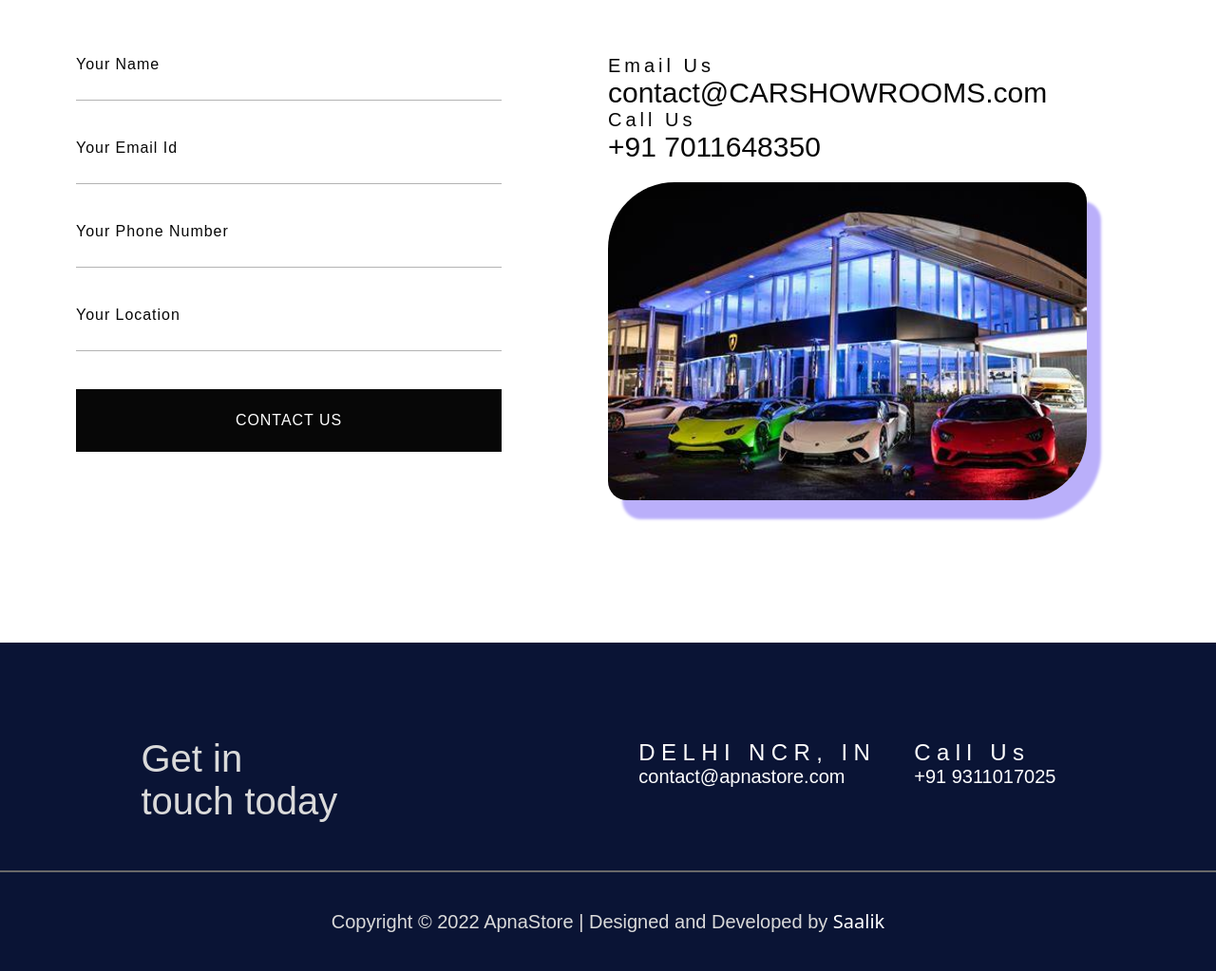
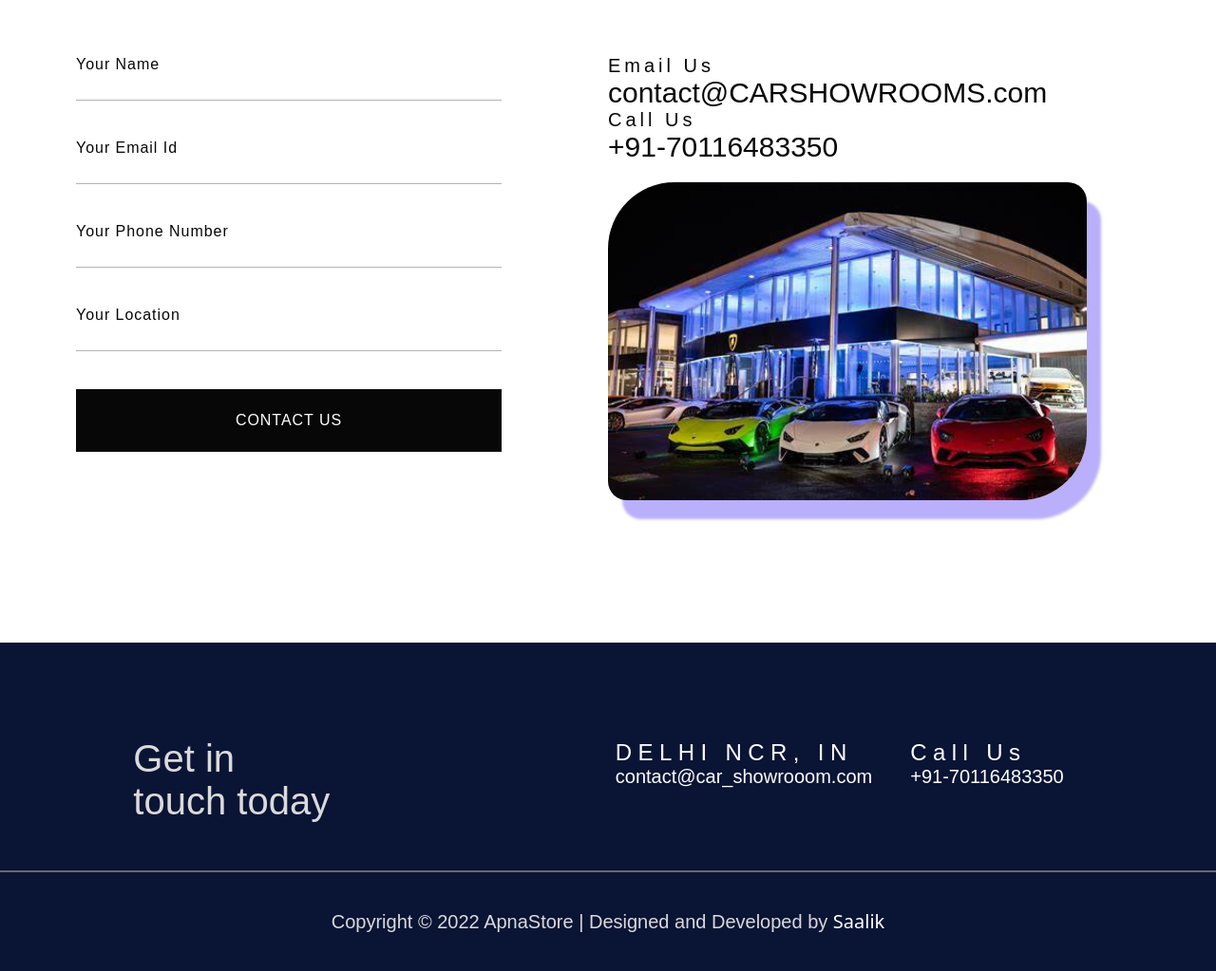
Before and after one commit to aghgjhskwjkk/CARSHOWROOMS, a plain HTML site: page contact.html in a window 1280 px wide. Shown: the part 320-1343 px from the top of the page at 95% size. Drawn offline with Linux system fonts and the light colour scheme; a web font is replaced by a local one.

Commit message:
Update contact.html

```diff
--- a/contact.html
+++ b/contact.html
@@ -463,13 +463,13 @@ input[type=number]::placeholder {
                             <div class="emailContainer">
                                 <p>Email Us</p>
                                 <div>
-                                    <a href="mailto:contact@apnastore.com">contact@CARSHOWROOMS.com</a>
+                                    <a href="#">contact@CARSHOWROOMS.com</a>
                                 </div>
                             </div>
                             <div class="callContainer">
                                 <p>Call Us</p>
                                 <div>
-                                    <a href="tel:+91-9311017025">+91 7011648350</a>
+                                    <a href="+91-70116483350">+91-70116483350</a>
                                 </div>
                             </div>
                         </div>
@@ -489,14 +489,14 @@ input[type=number]::placeholder {
                 <div class="footerUpperPart_right">
                     <div class="footerUpperPart_right_Column">
                         <h3>DELHI NCR, IN</h3>
-                        <a href="mailto:contact@apnastore.com">
-                            <div class="footerUpperPart_text">contact@apnastore.com</div>
+                        <a href="mailto:contact@car_showroom.com">
+                            <div class="footerUpperPart_text">contact@car_showrooom.com</div>
                         </a>
                     </div>
                     <div class="footerUpperPart_right_Column">
                         <h3>Call Us</h3>
-                        <a href="tel:+91-9311017025">
-                            <div class="footerUpperPart_text">+91 9311017025</div>
+                        <a href="tel:+91-70116483350">
+                            <div class="footerUpperPart_text">+91-70116483350 </div>
                         </a>
                     </div>
                 </div>
```
